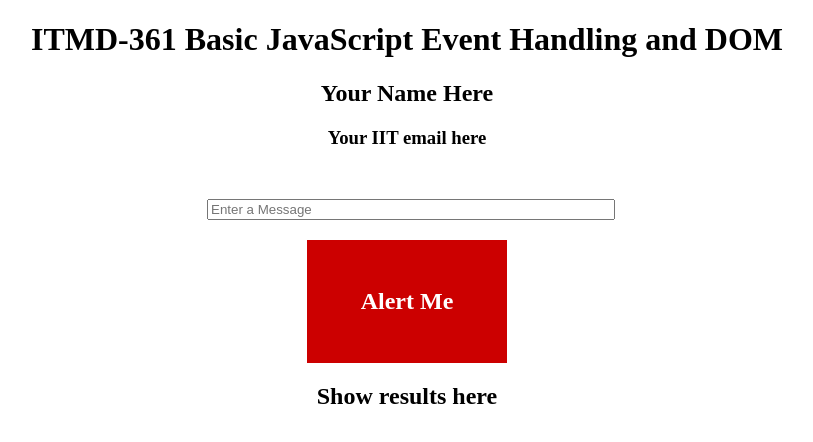
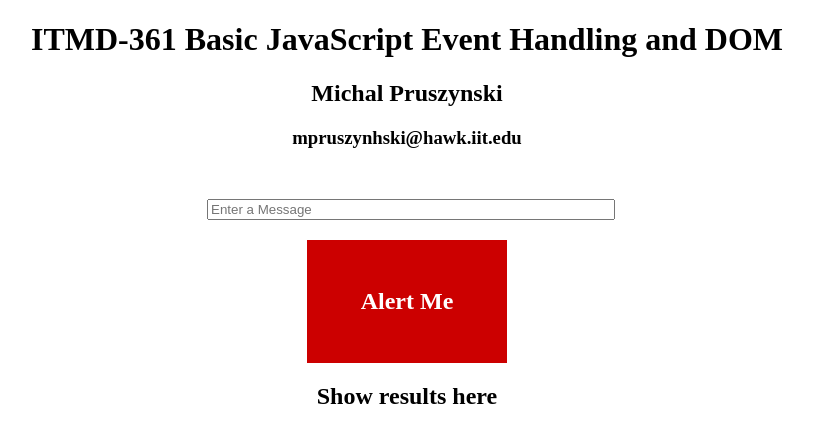
Before and after one commit to MichalPruszynski7/Lab8, a plain HTML site: page index.html in a window 1280 px wide. Shown: the whole page, without its empty margins (233-1046 px from the left). Drawn offline with Linux system fonts and the light colour scheme.

Commit message:
Update index.html

```diff
--- a/index.html
+++ b/index.html
@@ -8,8 +8,8 @@
 </head>
 <body>
   <h1 class="center">ITMD-361 Basic JavaScript Event Handling and DOM</h1>
-  <h2 class="center">Your Name Here</h2>
-  <h3 class="center">Your IIT email here</h3>
+  <h2 class="center">Michal Pruszynski</h2>
+  <h3 class="center">mpruszynhski@hawk.iit.edu</h3>
   <div id="container">
     <input id="entryinput" type="text" name="textentry" placeholder="Enter a Message">
     <div id="entrybutton">Alert Me</div>
```
